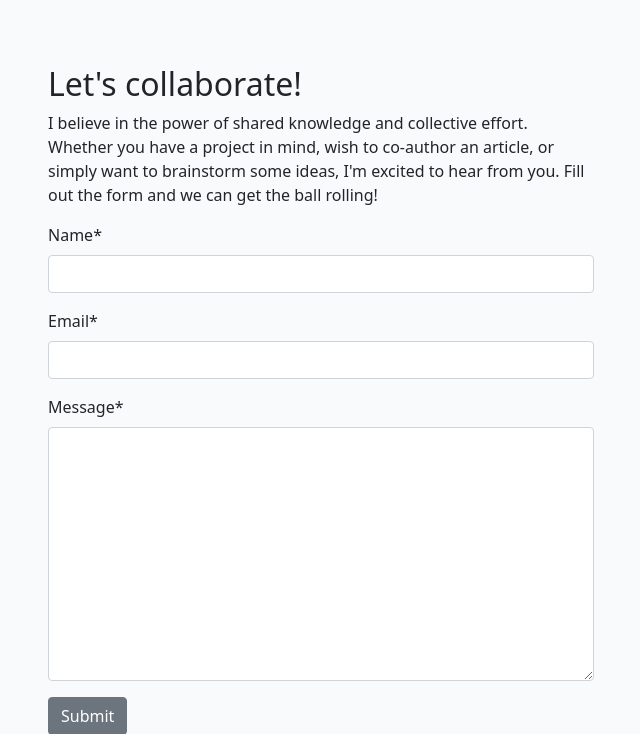
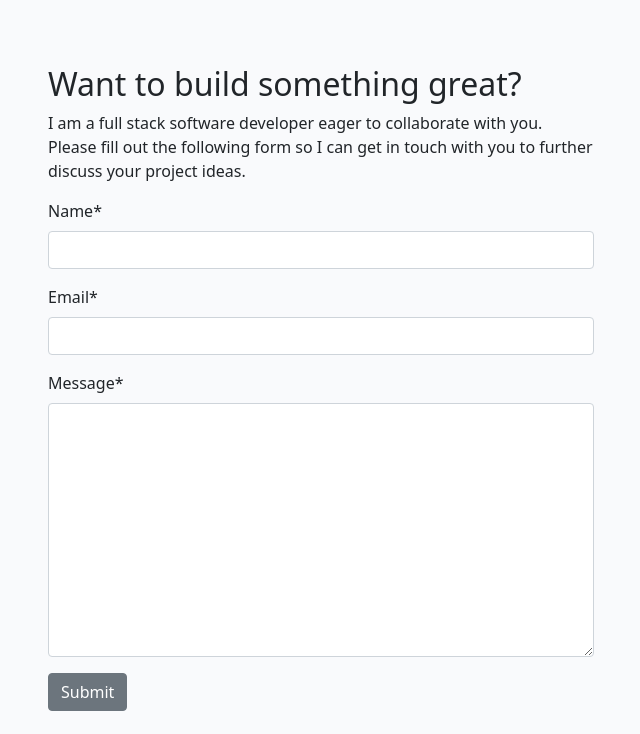
Before and after one commit to 85rhrl/PP4, a Django app: page /about/ in a window 1280 px wide. Shown: the part 195-929 px from the top of the page, without its empty margins (319-959 px from the left). Run offline with Django 4.2, Linux system fonts and the light colour scheme; data that the repository does not hold is empty; some libraries are stand-ins or nearby versions.

Commit message:
update aboute me page text

```diff
--- a/about/templates/about/about.html
+++ b/about/templates/about/about.html
@@ -28,12 +28,11 @@
     </div>
     <div class="row justify-content-center">
         <div class="col-12 col-md-6 my-5">
-            <h2>Let's collaborate!</h2>
-            <p>I believe in the power of shared knowledge and collective effort.
-                Whether you have a project in mind, wish to co-author
-                an article, or simply want to brainstorm some ideas,
-                I'm excited to hear from you. Fill out the form
-                and we can get the ball rolling!</p>
+            <h2>Want to build something great?</h2>
+            <p>I am a full stack software developer eager to collaborate with you.
+                <br>Please fill out the following form so I can get in touch with you to
+                further discuss your project ideas.
+            </p>
 
             <!-- add your form here. Your submit button should
                                 have the classes of btn, btn-secondary -->
```
